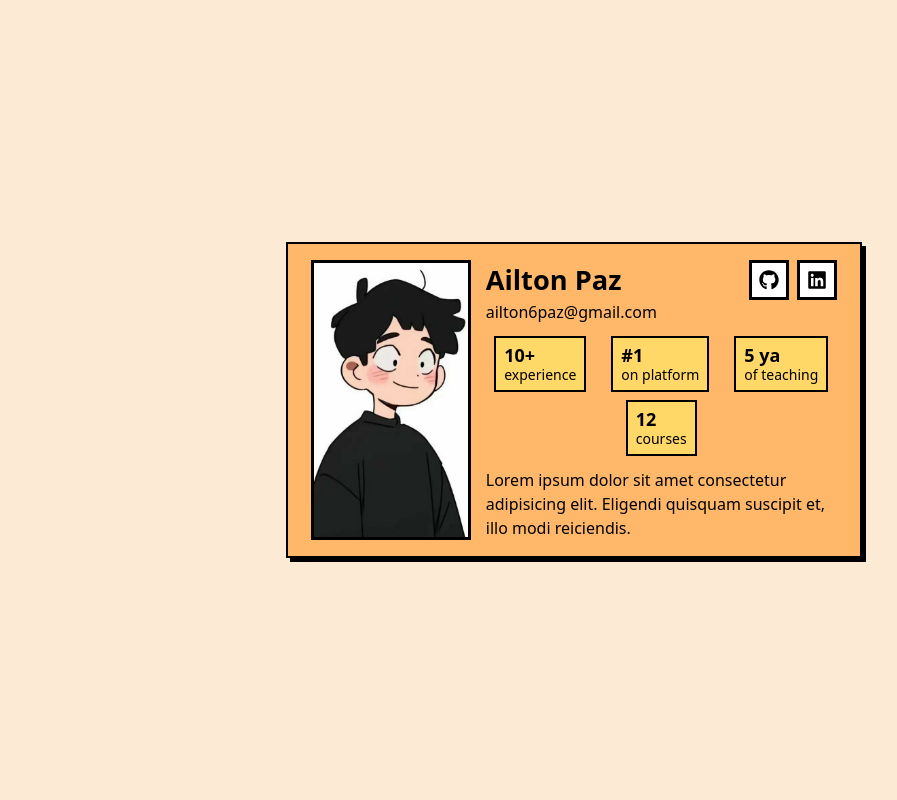
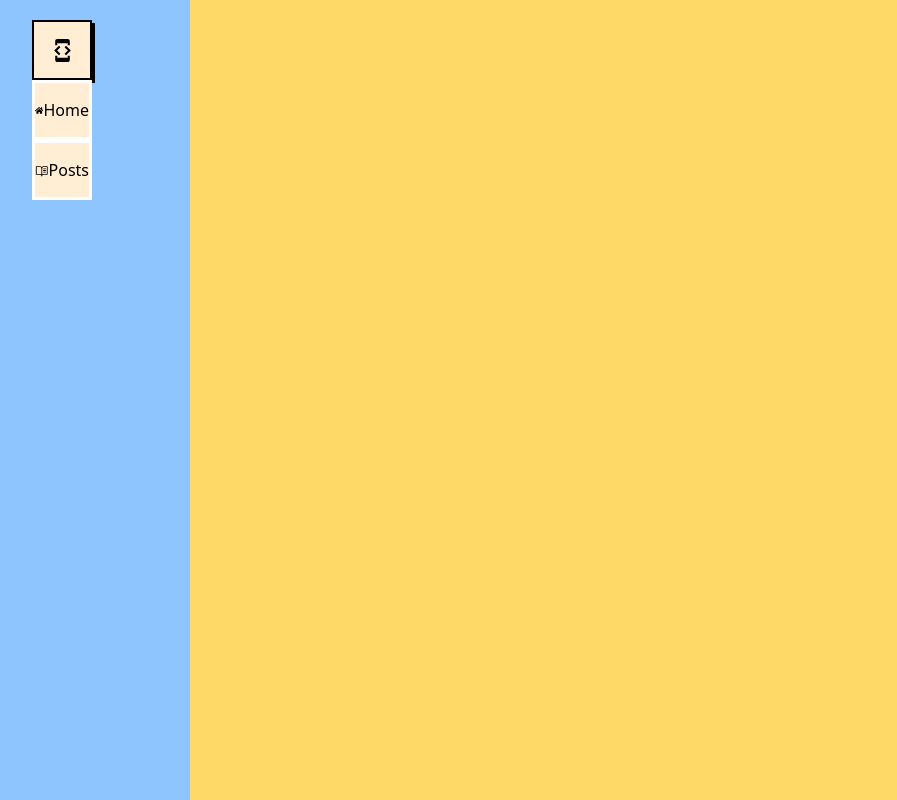
Before and after one commit to ailton-paz/personal-page, a Next.js app: page / in a window 1280 px wide. Shown: the whole page, without its empty margins (66-963 px from the left). Built offline with nearby package versions, Linux system fonts and the light colour scheme.

Commit message:
CSS changes

```diff
--- /dev/null
+++ b/app/components/main/StudentReview.tsx
@@ -0,0 +1,50 @@
+import { FaRegPlayCircle } from "react-icons/fa"
+import { RiEmphasisCn } from "react-icons/ri"
+
+export default function StudentReview() {
+    return (
+        <div className="flex gap-x-2">
+
+            <div className="bg-white flex flex-col border-2 w-50 p-4 gap-1 shadow-[4px_4px_0px]">
+                <div className="flex justify-between">
+                    <h1>Nicol W.</h1>
+                    <FaRegPlayCircle />
+                </div>
+                <p className="text-[12px]">Junior JavaScript Dev.</p>
+                <p className="text-sm">Lorem ipsum dolor sit amet consectetur adipisicing elit. Eligendi quisquam suscipit et, illo modi reiciendis.
+                </p>
+            </div>
+
+            <div className="bg-white flex flex-col border-2 w-50 p-4 gap-1 shadow-[4px_4px_0px]">
+                <div className="flex justify-between">
+                    <h1>Nicol W.</h1>
+                    <FaRegPlayCircle />
+                </div>
+                <p className="text-[12px]">Junior JavaScript Dev.</p>
+                <p className="text-sm">Lorem ipsum dolor sit amet consectetur adipisicing elit. Eligendi quisquam suscipit et, illo modi reiciendis.
+                </p>
+            </div>
+
+            <div className="bg-white flex flex-col border-2 w-50 p-4 gap-1 shadow-[4px_4px_0px]">
+                <div className="flex justify-between">
+                    <h1>Nicol W.</h1>
+                    <FaRegPlayCircle />
+                </div>
+                <p className="text-[12px]">Junior JavaScript Dev.</p>
+                <p className="text-sm">Lorem ipsum dolor sit amet consectetur adipisicing elit. Eligendi quisquam suscipit et, illo modi reiciendis.
+                </p>
+            </div>
+
+            <div className="bg-white flex flex-col border-2 w-50 p-4 gap-1 shadow-[4px_4px_0px]">
+                <div className="flex justify-between">
+                    <h1>Nicol W.</h1>
+                    <FaRegPlayCircle />
+                </div>
+                <p className="text-[12px]">Junior JavaScript Dev.</p>
+                <p className="text-sm">Lorem ipsum dolor sit amet consectetur adipisicing elit. Eligendi quisquam suscipit et, illo modi reiciendis.
+                </p>
+            </div>
+
+        </div>
+    )
+}
--- /dev/null
+++ b/app/components/main/WorkList.tsx
@@ -0,0 +1,42 @@
+import Image from "next/image"
+import { RiMenuSearchFill } from "react-icons/ri"
+
+export default function WorkList() {
+    return (
+        <div className="border-2 bg-white shadow-[4px_4px_0px]">
+
+            <div className='flex p-2 gap-x-2 border-b-2'>
+                <div className="flex items-center justify-center w-8 h-8 bg-white border-2 border-black">
+                    <RiMenuSearchFill size={20} color='#000' />
+                </div>
+                <div className="text-sm">
+                    <p className="font-bold">Intérprete de Libras</p>
+                    <p className="text-[12px]">IFCE - Campus Canindé</p>
+                    <p className="text-[12px]">Junho 2025 - Atual</p>
+                </div>
+            </div>
+
+            <div className='flex p-2 gap-x-2 border-b-2'>
+                <div className="flex items-center justify-center w-8 h-8 bg-white border-2 border-black">
+                    <RiMenuSearchFill size={20} color='#000' />
+                </div>
+                <div className="text-sm">
+                    <p className="font-bold">Intérprete de Libras</p>
+                    <p className="text-[12px]">IFCE - Campus Canindé</p>
+                    <p className="text-[12px]">Junho 2025 - Atual</p>
+                </div>
+            </div>
+
+            <div className='flex p-2 gap-x-2 border-b-2'>
+                <div className="flex items-center justify-center w-8 h-8 bg-white border-2 border-black">
+                    <RiMenuSearchFill size={20} color='#000' />
+                </div>
+                <div className="text-sm">
+                    <p className="font-bold">Intérprete de Libras</p>
+                    <p className="text-[12px]">IFCE - Campus Canindé</p>
+                    <p className="text-[12px]">Junho 2025 - Atual</p>
+                </div>
+            </div>
+        </div>
+    )
+}
--- a/app/layout.tsx
+++ b/app/layout.tsx
@@ -1,15 +1,21 @@
 import SideNav from "./ui/sidenav";
 import '@/app/globals.css'
 
-export default function RootLayout({
-  children,
-}: Readonly<{
-  children: React.ReactNode;
-}>) {
+export default function RootLayout({ children }: { children: React.ReactNode; }) {
   return (
-    <html lang="pt-BR">
+    <html>
       <body>
-        {children}
+        <div className="flex flex-col w-screen h-screen md:flex-row bg-[#ffd967]">
+
+          <div className="h-15 md:h-screen w-screen md:w-64 bg-blue-300">
+            <SideNav />
+          </div>
+
+          <div>
+
+          </div>
+
+        </div>
       </body>
     </html>
   );
--- a/app/page.tsx
+++ b/app/page.tsx
@@ -1,18 +1,22 @@
-import ProfileBox from './components/main/ProfileBox'
 import Image from 'next/image';
+
+import ProfileBox from './components/main/Profilebox'
+import StudentReview from '@/app/components/main/StudentReview'
 import profileImg from '../app/img/profile-picture.png'
+import WorkList from '@/app/components/main/WorkList'
 
 export default function Home() {
   return (
-    <div className="main flex h-screen items-center, justify-center flex-wrap">
-      <div className="flex w-full items-center justify-center">
 
+    <div>
+      <div>
+        <ProfileBox />
+        <WorkList />
+      </div>
+        <div className='overflow-x-auto'>
+        <StudentReview />
+        </div>
+    </div>
 
-        <ProfileBox />
-
-
-      </div>
-
-    </div>
   )
 }
--- a/app/ui/sidenav.tsx
+++ b/app/ui/sidenav.tsx
@@ -1,7 +1,35 @@
 import Link from 'next/link';
+import { MdDeveloperMode } from "react-icons/md";
+import { FaHome } from "react-icons/fa";
+import { PiBookOpenText } from 'react-icons/pi';
 
 export default function SideNav() {
     return (
-        <p>Oi</p>
+
+      <div className='flex md:flex-col justify-between items-center p-5'>
+
+        <div
+        className='flex items-center justify-center w-15 aspect-square bg-orange-100 border-2 border-black shadow-[3px_3px_0px] shadow-black'>
+          <MdDeveloperMode size={25}/>
+        </div>
+
+        <div className='flex md:flex-col gap-x-2'>
+          <a
+          href="/"
+          className='flex items-center justify-center w-15 aspect-square bg-orange-100 border-3 border-white'>
+            <FaHome size={25}/>
+            <p className='hidden md:block'>Home</p>
+          </a>
+
+          <a
+          href="/posts"
+          className='flex items-center justify-center w-15 aspect-square bg-orange-100 border-3 border-white'>
+          <PiBookOpenText size={25}/>
+          <p className='hidden md:block'>Posts</p>
+          </a>
+        </div>
+
+      </div>
+
   );
 }
```
Also changed, not shown: 1 other file (tests, documents, lock files or other folders).
